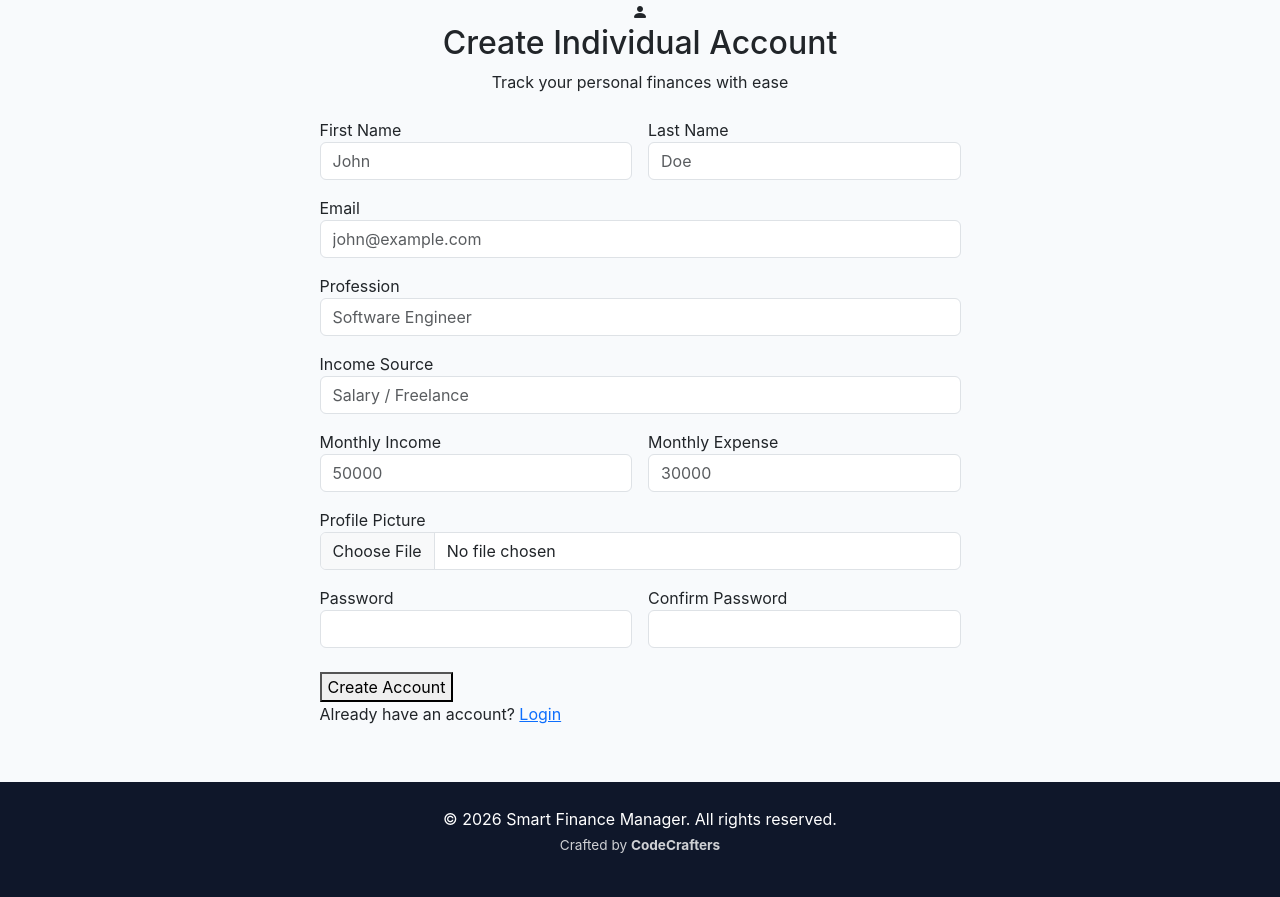
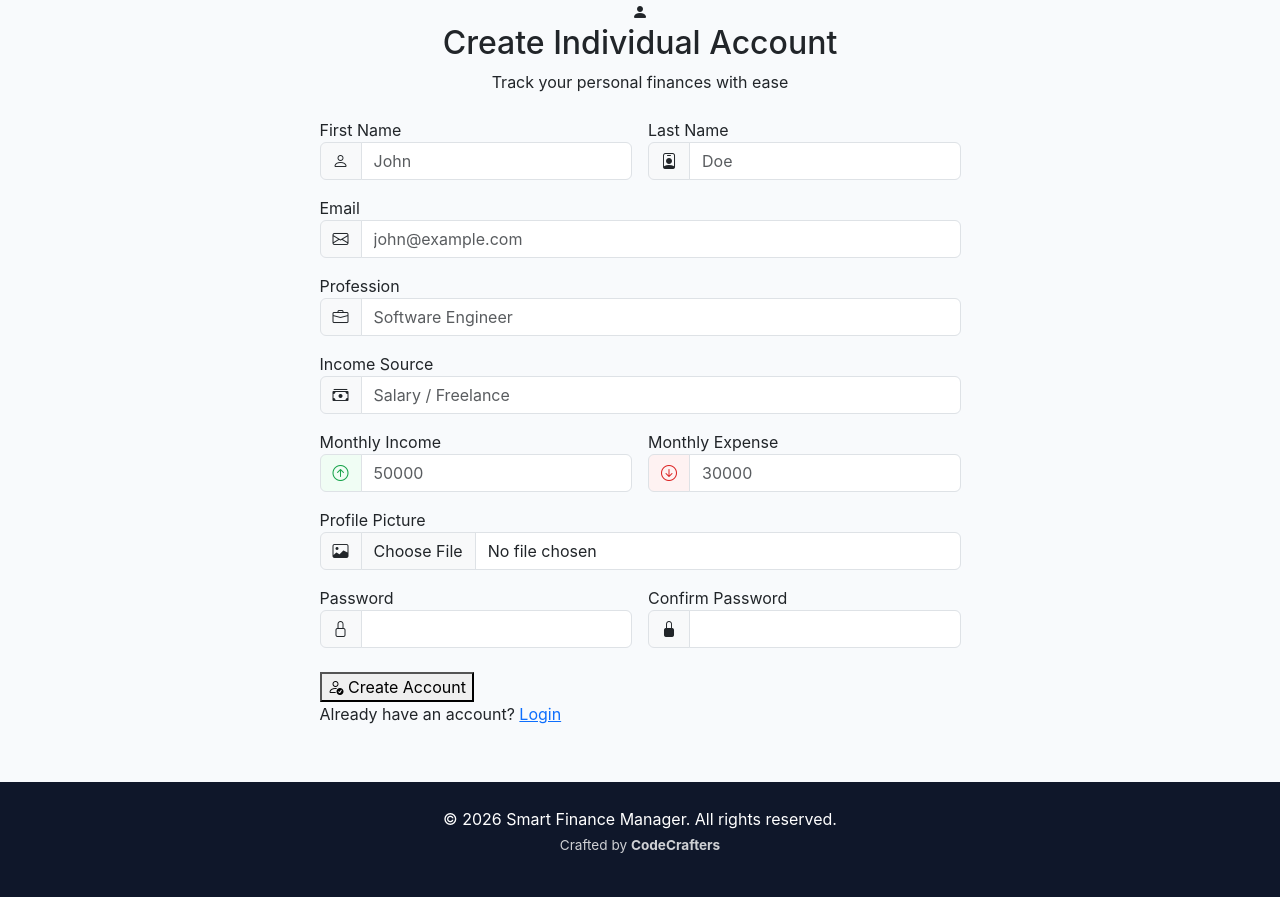
Before and after one commit to rakiburraj/smart_finance_practice, a Django app: page /accounts/register/individual/ in a window 1280 px wide. Shown: the part 65-962 px from the top of the page. Run offline with Django 5.2, Linux system fonts and the light colour scheme.

Commit message:
change in UI

```diff
--- a/templates/accounts/individual_register.html
+++ b/templates/accounts/individual_register.html
@@ -1,8 +1,5 @@
 {% extends 'base.html' %}
 {% load static %}
-
-{% block body_class %}auth-page{% endblock %}
-
 
 {% block content %}
 
@@ -11,7 +8,7 @@
     <div class="row justify-content-center">
       <div class="col-lg-7 col-md-9">
 
-        <!-- HEADER -->
+        <!-- HEADER (same as company style) -->
         <div class="text-center mb-4">
           <div class="auth-icon blue">
             <i class="bi bi-person-fill"></i>
@@ -29,60 +26,114 @@
             <div class="row g-3 mb-3">
               <div class="col-md-6">
                 <label class="auth-label">First Name</label>
+                <div class="input-group">
+                  <span class="input-group-text auth-input-icon">
+                    <i class="bi bi-person"></i>
+                  </span>
                   <input type="text" name="first_name" class="form-control" placeholder="John" required>
                 </div>
+              </div>
+
               <div class="col-md-6">
                 <label class="auth-label">Last Name</label>
+                <div class="input-group">
+                  <span class="input-group-text auth-input-icon">
+                    <i class="bi bi-person-badge"></i>
+                  </span>
                   <input type="text" name="last_name" class="form-control" placeholder="Doe" required>
+                </div>
               </div>
             </div>
 
             <!-- EMAIL -->
             <div class="mb-3">
               <label class="auth-label">Email</label>
+              <div class="input-group">
+                <span class="input-group-text auth-input-icon">
+                  <i class="bi bi-envelope"></i>
+                </span>
                 <input type="email" name="email" class="form-control" placeholder="john@example.com" required>
+              </div>
             </div>
 
             <!-- PROFESSION -->
             <div class="mb-3">
               <label class="auth-label">Profession</label>
+              <div class="input-group">
+                <span class="input-group-text auth-input-icon">
+                  <i class="bi bi-briefcase"></i>
+                </span>
                 <input type="text" name="profession" class="form-control" placeholder="Software Engineer">
+              </div>
             </div>
 
             <!-- INCOME SOURCE -->
             <div class="mb-3">
               <label class="auth-label">Income Source</label>
+              <div class="input-group">
+                <span class="input-group-text auth-input-icon">
+                  <i class="bi bi-cash-stack"></i>
+                </span>
                 <input type="text" name="income_source" class="form-control" placeholder="Salary / Freelance">
+              </div>
             </div>
 
             <!-- INCOME + EXPENSE -->
             <div class="row g-3 mb-3">
               <div class="col-md-6">
                 <label class="auth-label">Monthly Income</label>
+                <div class="input-group">
+                  <span class="input-group-text" style="background:#f0fdf4;color:#16a34a;">
+                    <i class="bi bi-arrow-up-circle"></i>
+                  </span>
                   <input type="number" name="monthly_income" class="form-control" placeholder="50000">
                 </div>
+              </div>
+
               <div class="col-md-6">
                 <label class="auth-label">Monthly Expense</label>
+                <div class="input-group">
+                  <span class="input-group-text" style="background:#fef2f2;color:#dc2626;">
+                    <i class="bi bi-arrow-down-circle"></i>
+                  </span>
                   <input type="number" name="monthly_expense" class="form-control" placeholder="30000">
                 </div>
               </div>
+            </div>
 
-            <!-- IMAGE -->
+            <!-- PROFILE IMAGE -->
             <div class="mb-3">
               <label class="auth-label">Profile Picture</label>
+              <div class="input-group">
+                <span class="input-group-text auth-input-icon">
+                  <i class="bi bi-image"></i>
+                </span>
                 <input type="file" name="profile_pic" class="form-control" onchange="previewPic(this)">
-              <img id="preview" class="mt-2" style="width:60px; display:none;">
+              </div>
+
+              <img id="preview" class="mt-2" style="width:70px;height:70px;border-radius:50%;object-fit:cover;display:none;border:2px solid #e2e8f0;">
             </div>
 
             <!-- PASSWORD -->
             <div class="row g-3 mb-4">
               <div class="col-md-6">
                 <label class="auth-label">Password</label>
+                <div class="input-group">
+                  <span class="input-group-text auth-input-icon">
+                    <i class="bi bi-lock"></i>
+                  </span>
                   <input type="password" name="password1" id="pass1" class="form-control" required>
                 </div>
+              </div>
+
               <div class="col-md-6">
                 <label class="auth-label">Confirm Password</label>
+                <div class="input-group">
+                  <span class="input-group-text auth-input-icon">
+                    <i class="bi bi-lock-fill"></i>
+                  </span>
                   <input type="password" name="password2" id="pass2" class="form-control" required>
+                </div>
               </div>
             </div>
 
@@ -93,16 +144,16 @@
             </div>
             {% endif %}
 
-            <!-- BUTTON -->
-            <button type="submit" class="auth-btn">
-              Create Account
+            <!-- BUTTON (same style as company) -->
+            <button type="submit" class="auth-btn auth-btn-blue">
+              <i class="bi bi-person-check"></i> Create Account
             </button>
 
           </form>
 
           <p class="auth-bottom-link">
             Already have an account?
-            <a href="{% url 'accounts:individual_login' %}">Login</a>
+            <a href="{% url 'accounts:individual_login' %}" class="blue">Login</a>
           </p>
         </div>
 
```
Also changed, not shown: db.sqlite3. Lines whose indentation alone changed are shown as unchanged.
